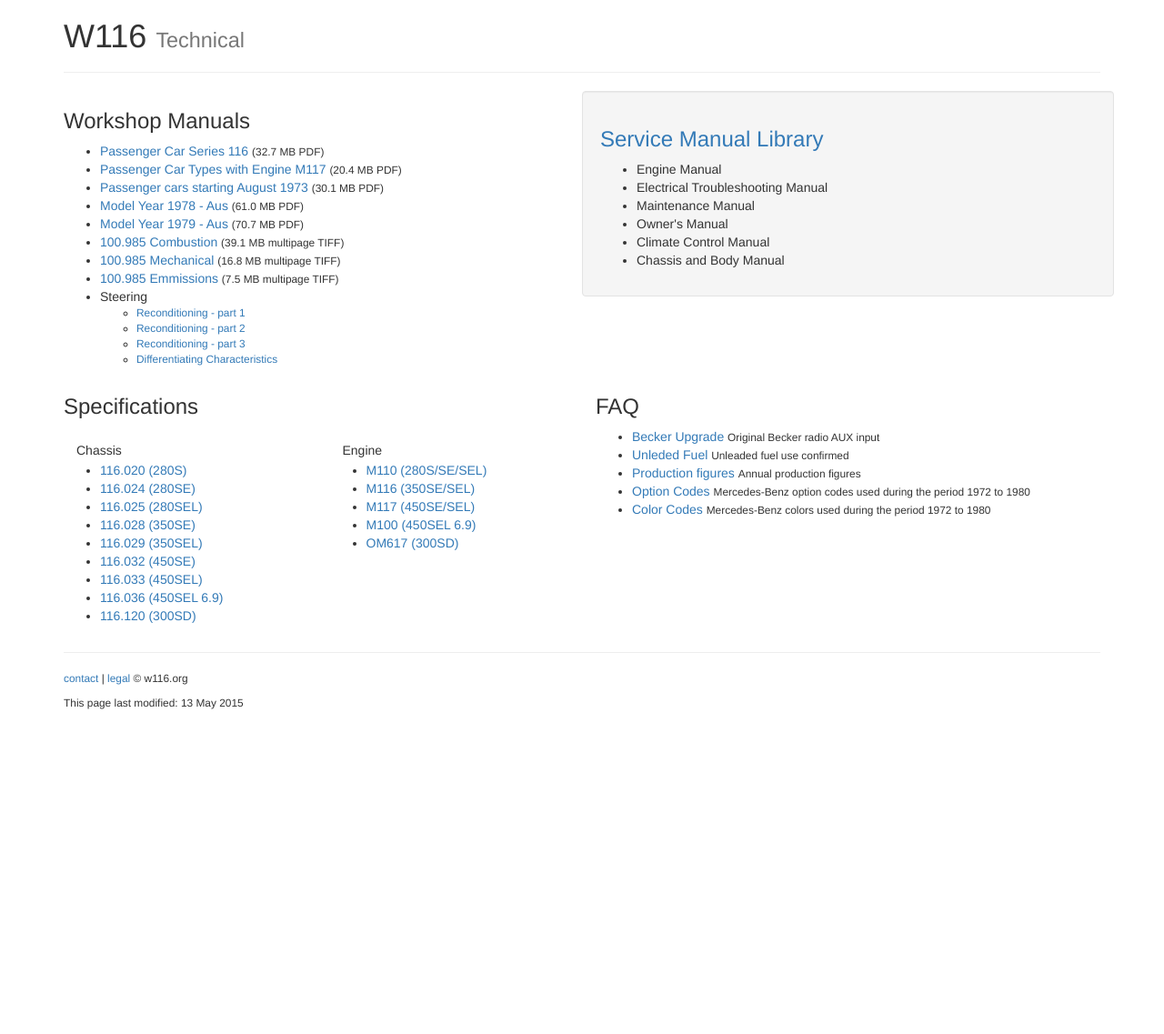
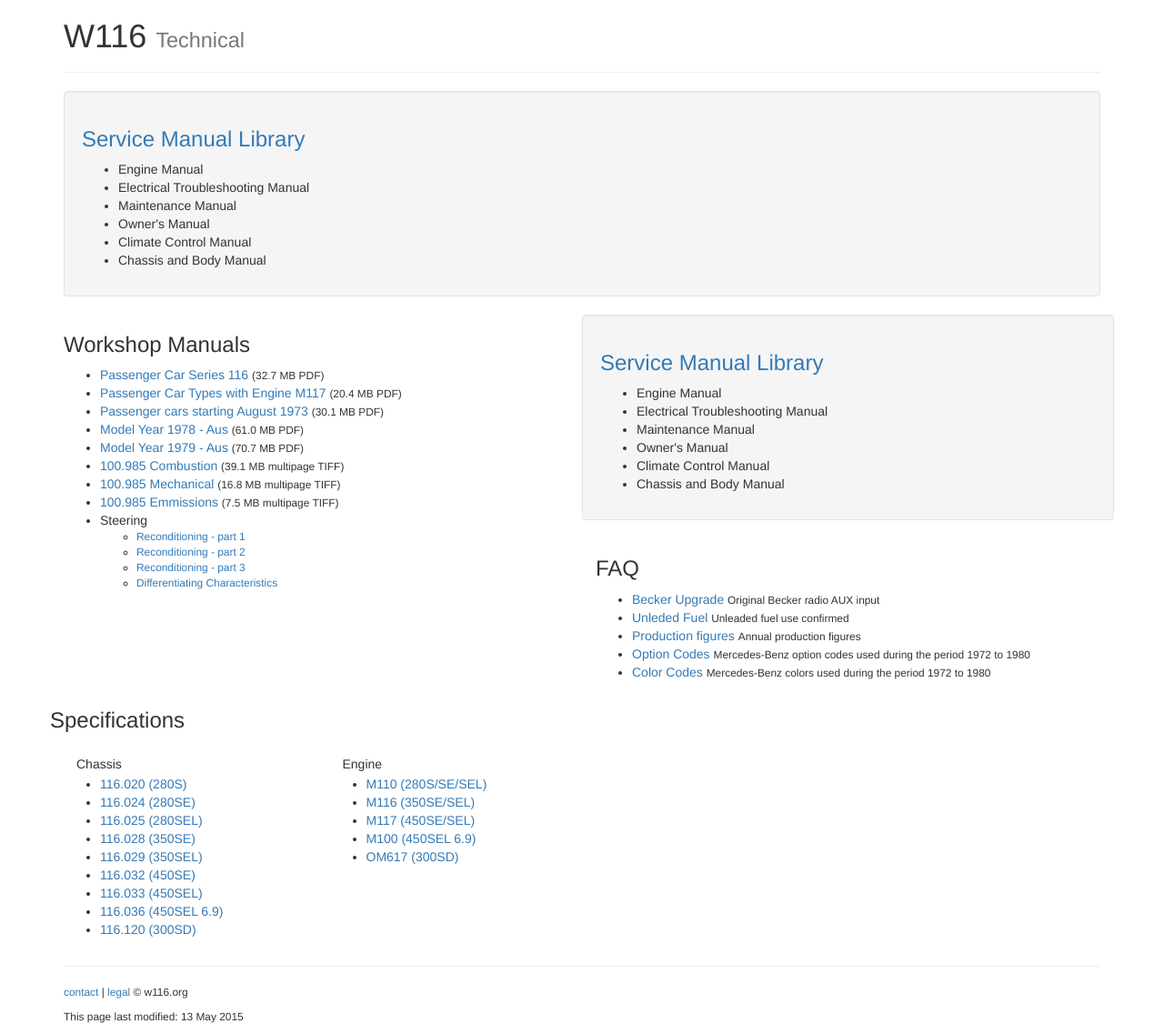
Before and after one commit to W116org/w116org.github.io, a Jekyll site: the page built from tech.html, in a window 1280 px wide and 1400 px high, scrolled down 768 px. Shown: the part 263-1400 px from the top of the window at 91% size. Built offline with Jekyll 4.4.1, drawn with Linux system fonts in a browser that asks for light colours; nearby versions of some CDN libraries; comment, search, counter and statistics services are not loaded; before the commit the page ends 1823 px from its top, so only the background shows below that.

Commit message:
Update tech.html

```diff
--- a/tech.html
+++ b/tech.html
@@ -6,6 +6,18 @@
 subtitle: "Technical"
 lead:
 ---
+
+<div class="well">
+<h3 id="articles"><a href="//handbook.w116.org/">Service Manual Library</a></h3>
+<ul>
+<li>Engine Manual</li>
+<li>Electrical Troubleshooting Manual</li>
+<li>Maintenance Manual</li>
+<li>Owner's Manual</li>
+<li>Climate Control Manual</li>
+<li>Chassis and Body Manual</li>
+</ul>
+</div>
 
       <div class="row">
         <div class="col-md-6">
@@ -28,7 +40,7 @@
 </ul></li>
 </ul>
       </div><!-- /.col-md-6 -->
-        <div class="col-md-6 well">
+      <div class="col-md-6 well">
 <h3 id="articles"><a href="//handbook.w116.org/">Service Manual Library</a></h3>
 <ul>
 <li>Engine Manual</li>
@@ -39,13 +51,22 @@
 <li>Chassis and Body Manual</li>
 </ul>
       </div><!-- /.col-md-6 -->
+      <div class="col-md-6">
+<h3 id="faq">FAQ</h3>
+<ul>
+<li><a href="/tech/becker_upgrade/">Becker Upgrade</a> <span class="small">Original Becker radio AUX input</span></li>
+<li><a href="/tech/fuel/">Unleded Fuel</a> <span class="small">Unleaded fuel use confirmed</span></li>
+<li><a href="/tech/production/">Production figures</a> <span class="small">Annual production figures</span></li>
+<li><a href="/tech/codes/">Option Codes</a> <span class="small">Mercedes-Benz option codes used during the period 1972 to 1980</span></li>
+<li><a href="/tech/colors/">Color Codes</a> <span class="small">Mercedes-Benz colors used during the period 1972 to 1980</span></li>
+</ul>
+      </div><!-- /.col-md-6 -->
+
 </div><!-- /.row -->
 
 <div class="row">
-              <div class="col-md-6">
-<h3 id="specifications">Specifications</h3>
-      <div class="row">
-        <div class="col-md-6">
+      <h3 id="specifications">Specifications</h3>
+      <div class="col-md-3">
 <p>Chassis</p>
 <ul>
 <li><a href="/tech/116_020/"> 116.020 (280S)</a></li>
@@ -58,8 +79,8 @@
 <li><a href="/tech/116_036/"> 116.036 (450SEL 6.9) </a></li>
 <li><a href="/tech/116_120/"> 116.120 (300SD) </a></li>
 </ul>
-      </div><!-- /.col-md-6 -->
-        <div class="col-md-6">
+      </div><!-- /.col-md-3 -->
+      <div class="col-md-3">
 <p>Engine</p>
 <ul>
 <li><a href="/tech/M110/"> M110 (280S/SE/SEL)</a></li>
@@ -68,17 +89,5 @@
 <li><a href="/tech/M100/"> M100 (450SEL 6.9) </a></li>
 <li><a href="/tech/OM617/"> OM617 (300SD) </a></li>
 </ul>
-        </div><!-- /.col-md-6 -->
-      </div><!-- /.row -->
-        </div><!-- /.col-md-6 -->
-        <div class="col-md-6">
-<h3 id="faq">FAQ</h3>
-<ul>
-<li><a href="/tech/becker_upgrade/">Becker Upgrade</a> <span class="small">Original Becker radio AUX input</span></li>
-<li><a href="/tech/fuel/">Unleded Fuel</a> <span class="small">Unleaded fuel use confirmed</span></li>
-<li><a href="/tech/production/">Production figures</a> <span class="small">Annual production figures</span></li>
-<li><a href="/tech/codes/">Option Codes</a> <span class="small">Mercedes-Benz option codes used during the period 1972 to 1980</span></li>
-<li><a href="/tech/colors/">Color Codes</a> <span class="small">Mercedes-Benz colors used during the period 1972 to 1980</span></li>
-</ul>
-        </div><!-- /.col-md-6 -->
-      </div><!-- /.row -->
+      </div><!-- /.col-md-3 -->
+</div><!-- /.row -->
```
